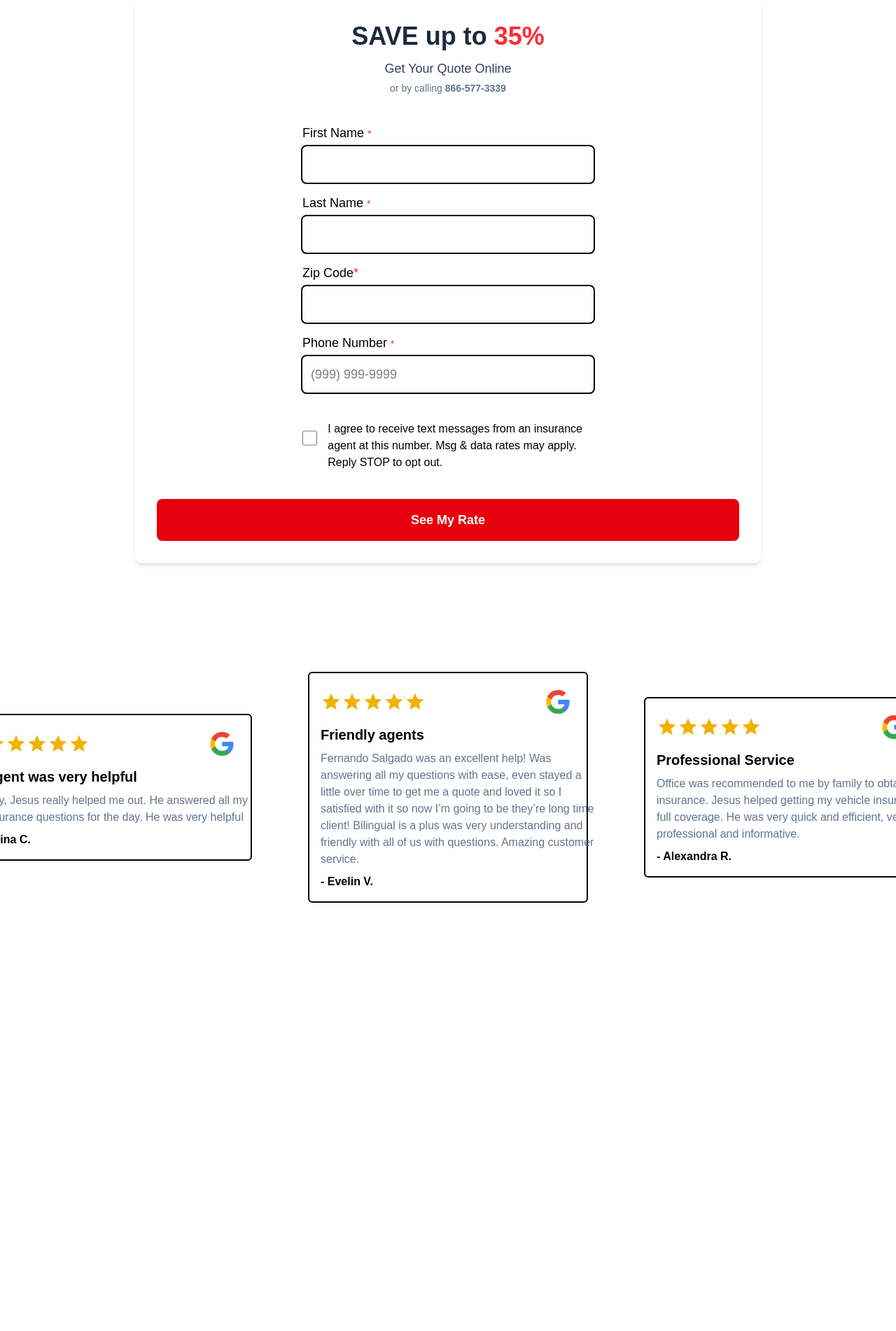
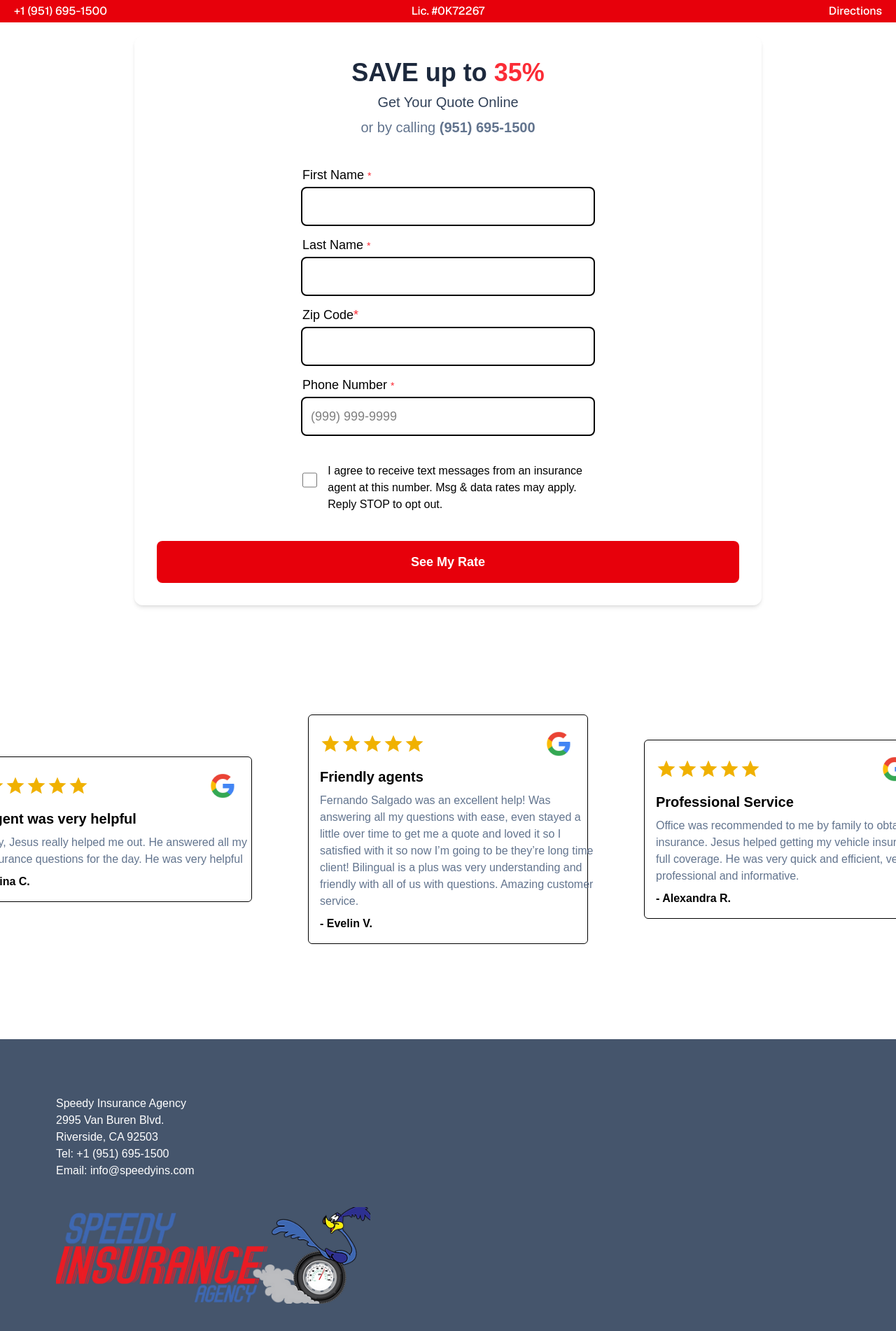
Before and after one commit to heyyysus/speedy-lead-page, a Next.js app: page /auto in a window 1280 px wide. Shown: the top 1902 px of the page at 70% size. Before the commit the page ends 1425 px from the top, so only its background shows below. Built offline with nearby package versions, Linux system fonts and the light colour scheme.

Commit message:
Header and Footer

```diff
--- a/app/auto/AutoSlide1.tsx
+++ b/app/auto/AutoSlide1.tsx
@@ -115,11 +115,11 @@
         <h1 className="text-4xl font-bold text-slate-800">
           SAVE up to <span className="text-red-500">35%</span>
         </h1>
-        <p className="mt-3 text-lg text-slate-700">
+        <p className="mt-2 text-xl text-slate-700">
           Get Your Quote Online
         </p>
-        <p className="text-sm text-slate-500 mt-1">
-          or by calling <a href="tel:+18665773339" className="font-semibold">866-577-3339</a>
+        <p className="text-xl text-slate-500 mt-2">
+          or by calling <a href="tel:+19516951500" className="font-semibold">(951) 695-1500</a>
         </p>
       </div>
 
--- a/app/auto/page.tsx
+++ b/app/auto/page.tsx
@@ -16,12 +16,14 @@
 export interface ReviewBoxProps {
     title: string,
     content: string,
-    name: string
+    name: string,
+    href: string,
 };
 
-export const ReviewBox = ({ title, content, name }: ReviewBoxProps) => {
+export const ReviewBox = ({ title, content, name, href }: ReviewBoxProps) => {
     return(
-        <div className="mx-10 min-w-[400px] rounded-md border-black border-solid border-2 p-4 flex flex-col align-center">
+        <div className="mx-10 my-5 min-w-[200px] md:min-w-[400px] rounded-md border-black border-solid border p-4 flex flex-col align-center">
+            <a href={href} target="_blank">
             <div className="flex flex-row items-center justify-between">
                 <div className="flex flex-row text-yellow-500">
                 <Star />
@@ -33,11 +35,12 @@
             <Image  src="/google_icon.png" alt="Google Review" width={50} height={50} />
             </div>
 
-            <h1 className="text-xl font-bold my-2">{title}</h1>
-            <p className="text-slate-500 w-[400px]">{content}</p>
-            <div className="flex flex-row items-center text-md font-semibold mt-2">
+            <h1 className="text-lg md:text-xl font-bold my-2">{title}</h1>
+            <p className="text-slate-500 w-5/6 md:w-[400px] text-sm md:text-base">{content}</p>
+            <p className="flex flex-row items-center text-base font-semibold mt-2">
                 - {name}
-            </div>
+            </p>
+            </a>
         </div>
     );
 }
@@ -109,9 +112,9 @@
     }}/>, <FinalSlide />]
     return (
         <div className="flex flex-col justify-center">
-            <div className="min-h-screen w-screen pb-5">{slides[step]}</div>
-            <div className="h-[600px] w-screen bg-white flex items-center justify-center">
-                {Reviews.reviews.map((r, i) => <ReviewBox key={i} title={r.title} content={r.content} name={r.name} />)}
+            <div className="min-h-screen w-screen py-5">{slides[step]}</div>
+            <div className="md:h-[600px] py-5 w-screen bg-white flex flex-col md:flex-row items-center justify-center">
+                {Reviews.reviews.map((r, i) => <ReviewBox key={i} title={r.title} content={r.content} name={r.name} href={r.href} />)}
             </div>
         </div>
     );
--- a/app/layout.tsx
+++ b/app/layout.tsx
@@ -1,4 +1,5 @@
 import type { Metadata } from "next";
+import Image from "next/image";
 import { Geist, Geist_Mono } from "next/font/google";
 import "./globals.css";
 
@@ -27,7 +28,23 @@
       <body
         className={`${geistSans.variable} ${geistMono.variable} antialiased`}
       >
+        <div className="text-base font-sans font-medium bg-red-600 w-full text-white flex flex-row items-center px-5 py-1 relative">
+          <div><a href="tel:+19516951500">+1 (951) 695-1500</a></div>
+          <div className="absolute left-1/2 -translate-x-1/2"><p>Lic. #0K72267</p></div>
+          <div className="ml-auto"><a href="https://maps.app.goo.gl/SixWxgyAGXbkdm3c6" target="_blank">Directions</a></div>
+        </div>
+
         {children}
+
+        <div className="w-full py-20 px-20 text-white bg-slate-600">
+          <p>Speedy Insurance Agency</p>
+          <p>2995 Van Buren Blvd.</p>
+          <p>Riverside, CA 92503</p>
+          <p>Tel: +1 (951) 695-1500</p>
+          <p>Email: info@speedyins.com</p>
+
+          <Image src="/banner.png" alt="Google Review" width={449} height={153} className="mt-10" />
+        </div>
       </body>
     </html>
   );
--- a/data/reviews.json
+++ b/data/reviews.json
@@ -3,17 +3,20 @@
         {
             "title": "Agent was very helpful",
             "content": "Hey, Jesus really helped me out. He answered all my insurance questions for the day. He was very helpful",
-            "name": "Gina C."
+            "name": "Gina C.",
+            "href": "https://share.google/jqXP3kslaaUG14Ggm"
         },
         {
             "title": "Friendly agents",
             "content": "Fernando Salgado was an excellent help! Was answering all my questions with ease, even stayed a little over time to get me a quote and loved it so I satisfied with it so now I’m going to be they’re long time client! Bilingual is a plus was very understanding and friendly with all of us with questions. Amazing customer service.",
-            "name": "Evelin V."
+            "name": "Evelin V.",
+            "href": "https://share.google/mrqRe3aNJhmNssoin"
         },
         {
             "title": "Professional Service",
             "content": "Office was recommended to me by family to obtain insurance. Jesus helped getting my vehicle insured with full coverage. He was very quick and efficient, very professional and informative.",
-            "name": "Alexandra R."
+            "name": "Alexandra R.",
+            "href": "https://share.google/GsDF3HZP3yiqD3yG6"
         }
     ]
 }
```
Also changed, not shown: public/banner.png (added), 1 other file (tests, documents, lock files or other folders).
